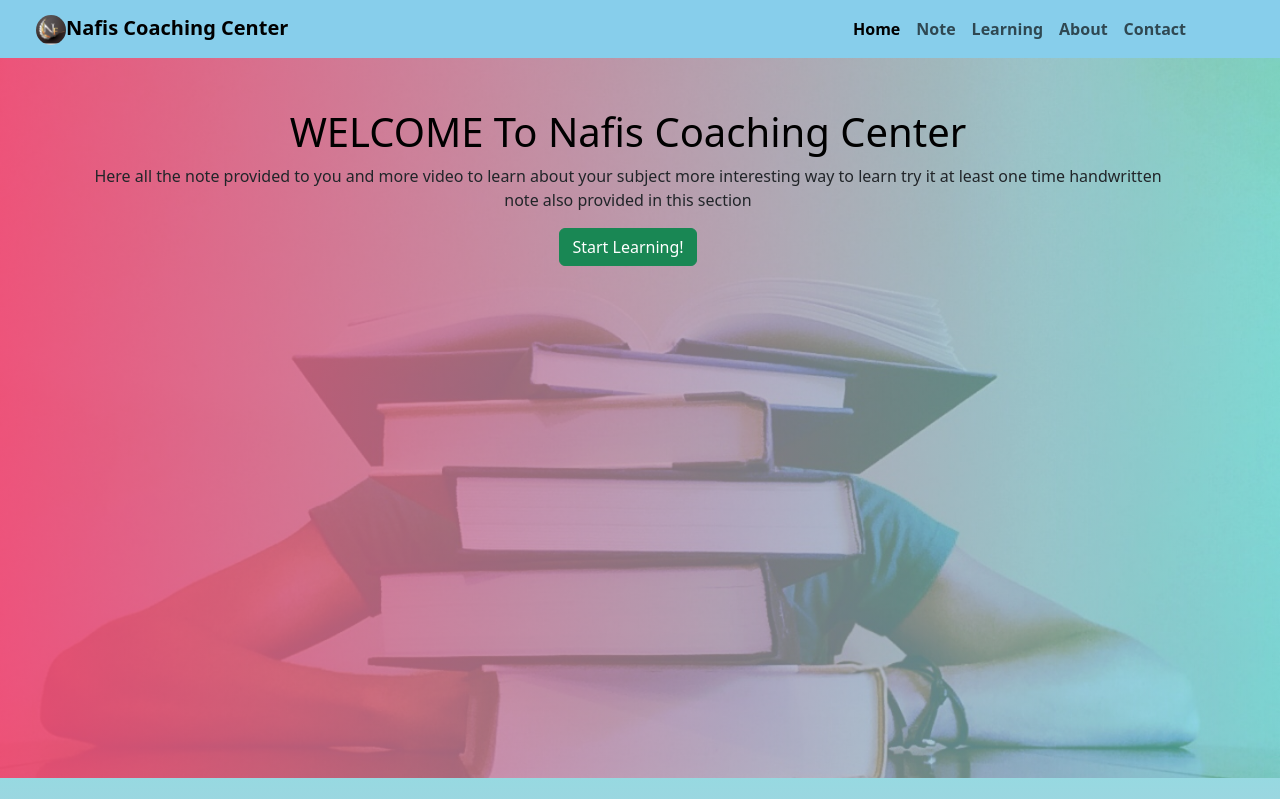
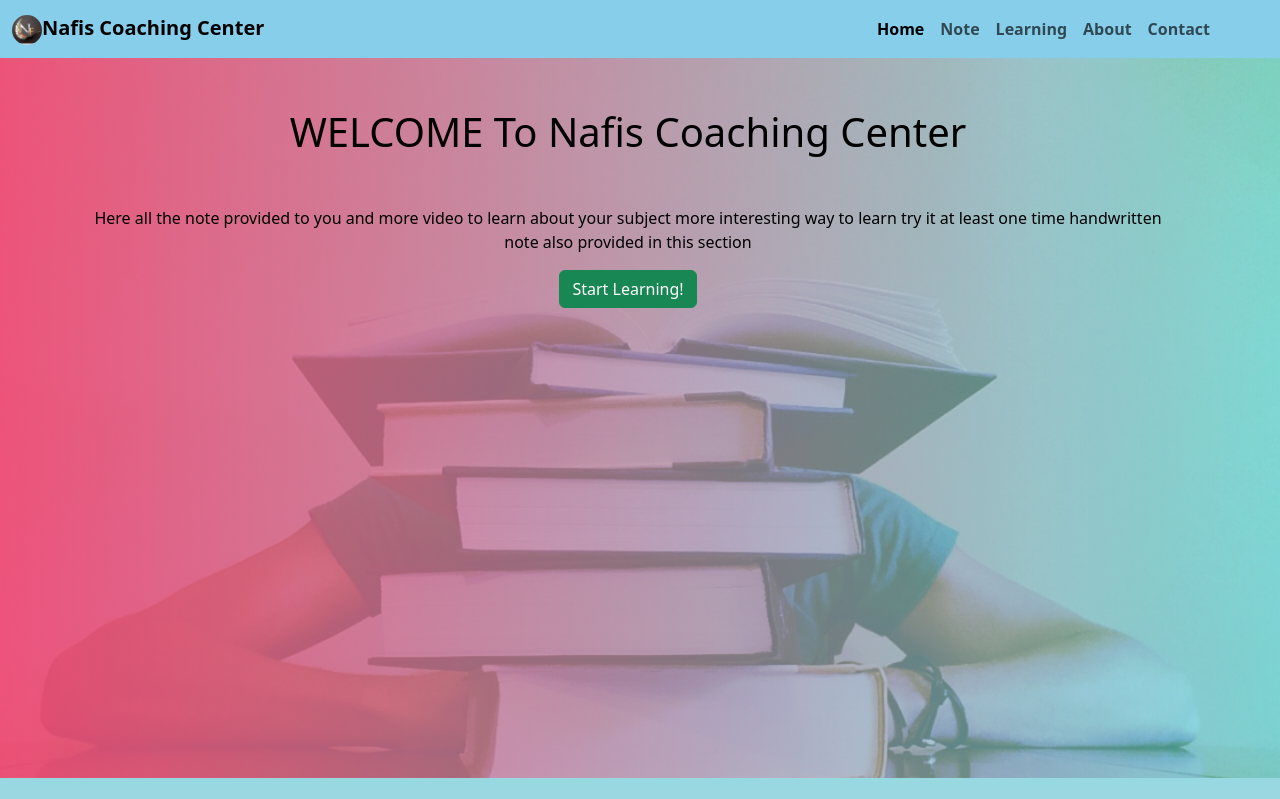
Before and after one commit to nafisquaisar/NafisCoachingCenter, a plain HTML site: page index.html in a window 1280 px wide. Shown: the top 799 px of the page. Drawn offline with nearby package versions, Linux system fonts and the light colour scheme.

Commit message:
Add files via upload

```diff
--- a/index.html
+++ b/index.html
@@ -36,7 +36,7 @@
 
     <!-- navbar start -->
 
-    <nav class="navbar navbar-expand-lg primary-background px-4 text-center">
+    <nav class="navbar navbar-expand-lg primary-background  text-center">
 
 
 
@@ -88,9 +88,9 @@
         <div class="container h-100">
             <div class="row h-100 ">
                 <div class="col-12  w-100 h-100">
-                    <h1 class="text-c">WELCOME To Nafis Coaching Center</h1>
+                    <h1 class="text-c ">WELCOME To Nafis Coaching Center</h1>
 
-                    <p class="text-cp">Here all the note provided to you and more video to learn about your subject more
+                    <p class="text-ch">Here all the note provided to you and more video to learn about your subject more
                         interesting way to learn try it at least one time handwritten note also provided in this section
                     </p>
                     <a href="learning.html" type="button" class="btn btn-success">Start Learning!</a>
```
